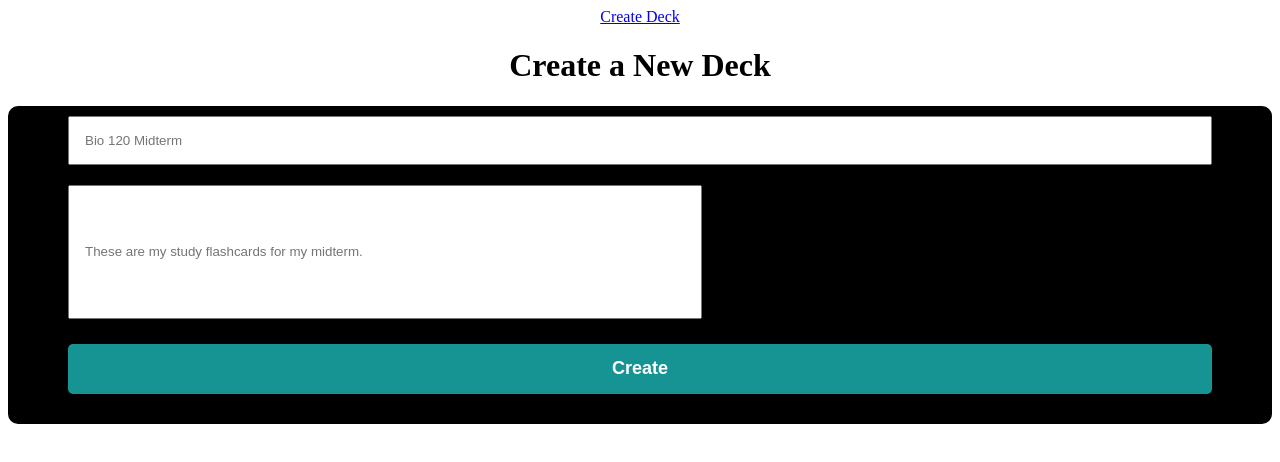
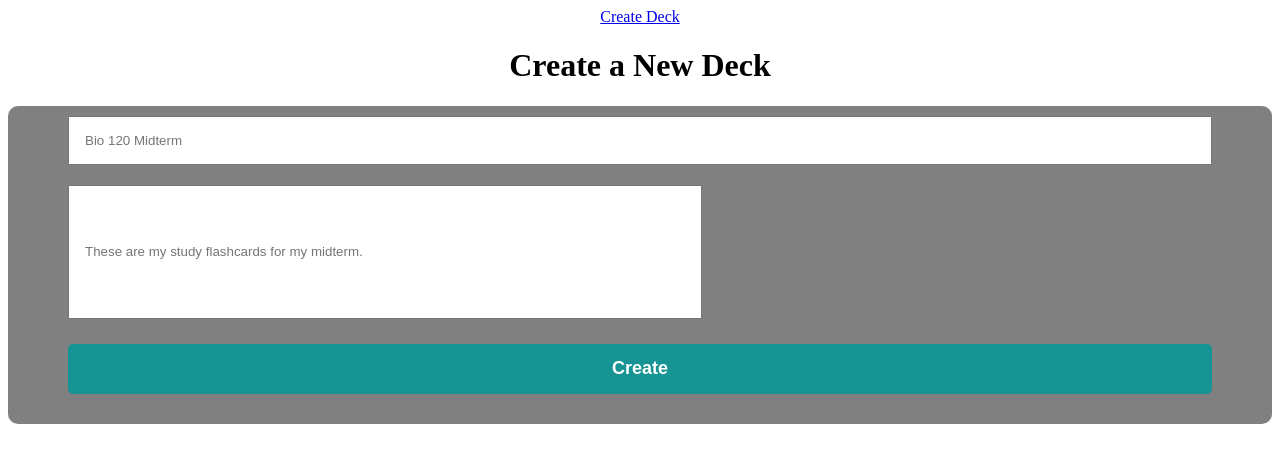
Before and after one commit to Armandohh/mind-maple, a React (Create React App) app in the folder client/: page /createdeck in a window 1280 px wide. Shown: the top 462 px of the page. Built offline with nearby package versions, Linux system fonts and the light colour scheme; no server answers.

Commit message:
Small changes to form and create deck

```diff
--- a/client/src/components/CreateDeck.css
+++ b/client/src/components/CreateDeck.css
@@ -1,12 +1,9 @@
 form {
-    background-color: black;
+    background-color: gray;
     padding: 0px 60px;
     border-radius: 10px;
 }
 
-h1 {
-
-}
 
 button {
     width: 100%;
--- a/client/src/components/CreateDeck.js
+++ b/client/src/components/CreateDeck.js
@@ -1,7 +1,7 @@
-import './CreateDeck.css';
-import { useState } from 'react';
-import FormInput from './FormInput';
-
+import "./CreateDeck.css";
+import { useState } from "react";
+import FormInput from "./FormInput";
+import axios from "axios";
 
 function CreateDeck() {
   //Define state for the my deck object
@@ -17,35 +17,49 @@ function CreateDeck() {
       name: "title",
       type: "text",
       placeholder: "Bio 120 Midterm",
+      errorMessage:
+        "Title should be between 1 and 20 characters and cannot include any special character.",
+      pattern: "^[A-Za-z0-9 ]{1,20}$",
+      required: true,
     },
     {
       id: 2,
       name: "description",
       type: "text",
       placeholder: "These are my study flashcards for my midterm.",
-            className: "description"
+      className: "description",
+      pattern: "^[A-Za-z0-9 ]{0,50}$",
+      errorMessage: "Description should not exceed 50 characters.",
     },
-    ]
+  ];
 
   //Update deck state when input value changes
   const onChange = (e) => {
-        setDeck({ ...deck, [e.target.name]: e.target.value })
-    }
+    setDeck({ ...deck, [e.target.name]: e.target.value });
+  };
 
-    console.log(deck);
+  const onSubmit = (data) => {
+    axios.post("http://localhost:3001/decks", data).then((res) => {
+      console.log("Works!");
+    });
+  };
 
   return (
     <div>
       <h1>Create a New Deck</h1>
-            <form>
+      <form onSubmit={onSubmit}>
         {inputs.map((input) => (
-                    <FormInput key={input.id} {...input} value={deck[input.name]} onChange={onChange} />
+          <FormInput
+            key={input.id}
+            {...input}
+            value={deck[input.name]}
+            onChange={onChange}
+          />
         ))}
-
-            <button>Create</button>
+        <button type="submit">Create</button>
       </form>
     </div>
-    )
+  );
 }
 
-export default CreateDeck
+export default CreateDeck;
--- a/client/src/components/FormInput.css
+++ b/client/src/components/FormInput.css
@@ -1,6 +1,22 @@
 input {
     padding: 15px;
     margin: 10px 0px;
+}
+
+input:invalid[focused="true"] {
+    border: 1px solid red;
+
+}
+
+input:invalid[focused="true"] ~ span {
+    display: block;
+}
+
+span {
+    font-size: 12px;
+    padding: 3px;
+    color: red;
+    display: none;
 }
 
 .formInput {
--- a/client/src/components/FormInput.js
+++ b/client/src/components/FormInput.js
@@ -1,13 +1,25 @@
+import { useState } from "react";
 import "./FormInput.css";
 
 function FormInput(props) {
 
+    const [focused, setFocused] = useState (false);
+
     //Destructure props to extract label, onChange and id
-    const { onChange, id, ...inputProps } = props
+    const { onChange, id, errorMessage, ...inputProps } = props
+
+    const handleFocus = (e) => {
+        setFocused(true);
+    }
 
     return (
         <div className="formInput">
-            <input {...inputProps} onChange={onChange} />
+            <input
+                {...inputProps}
+                onChange={onChange}
+                onBlur={handleFocus}
+                focused={focused.toString()}/>
+            <span>{errorMessage}</span>
         </div>
     )
 }
```
Also changed, not shown: 1 other file (tests, documents, lock files or other folders). Lines whose indentation alone changed are shown as unchanged.
